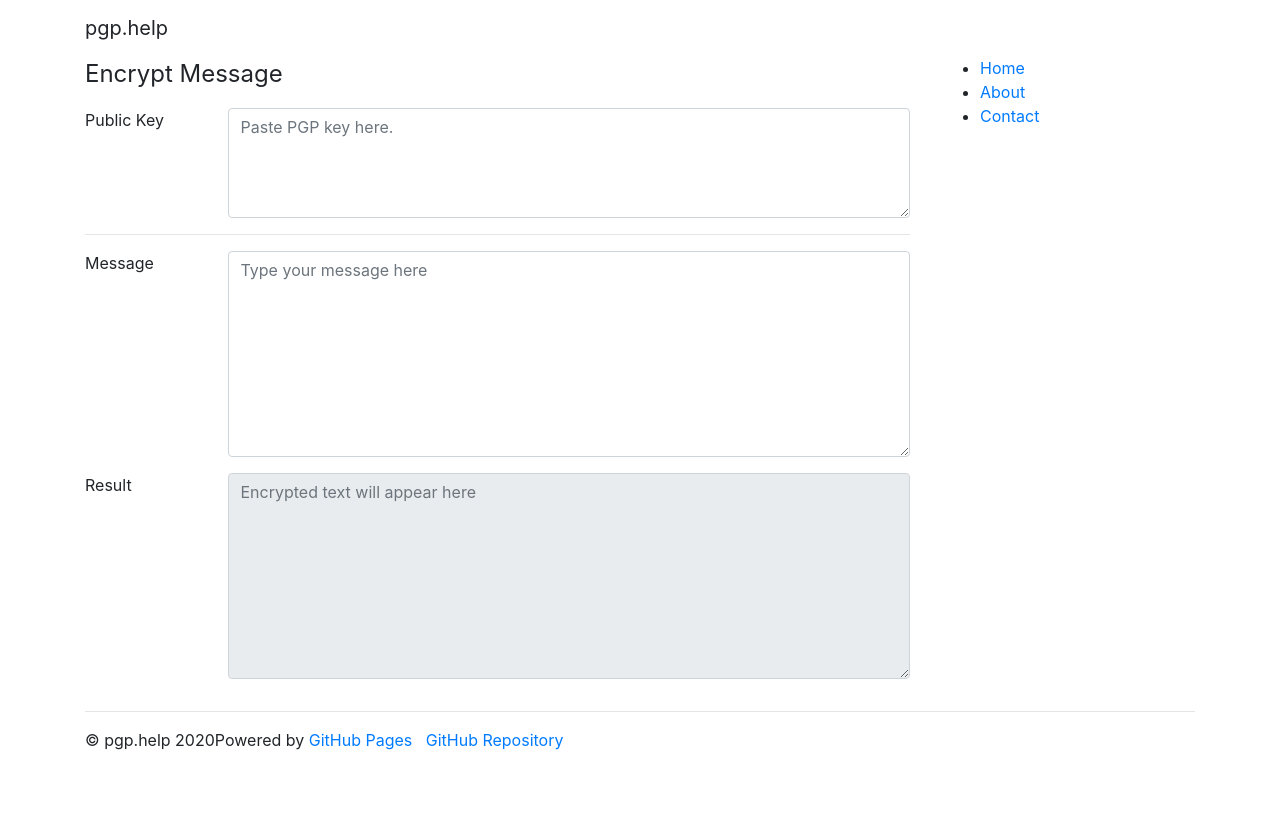
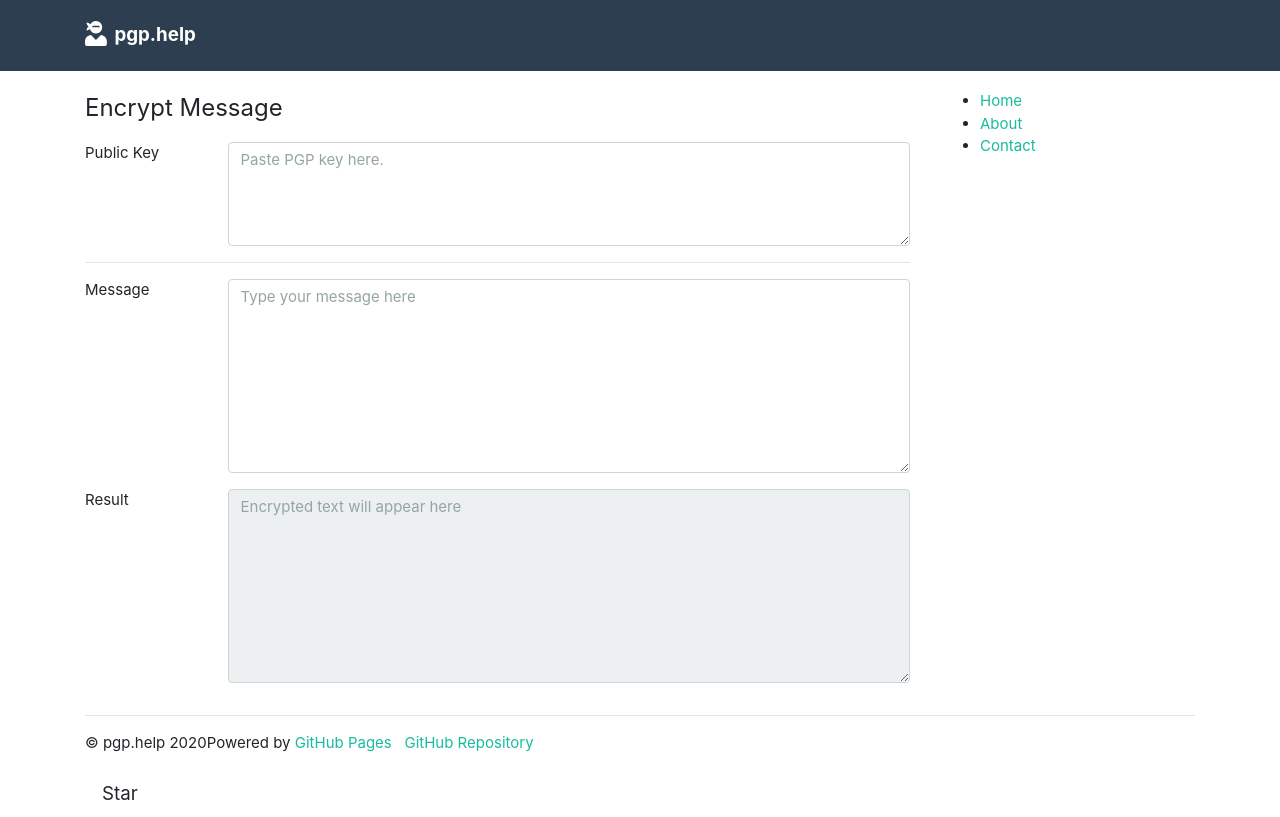
Before and after one commit to Gaff/pgp.react, a React (Create React App) app: page / in a window 1280 px wide. Built offline with nearby package versions, Linux system fonts and the light colour scheme.

Commit message:
Gui work.

```diff
--- a/package.json
+++ b/package.json
@@ -3,6 +3,10 @@
   "version": "0.1.0",
   "private": true,
   "dependencies": {
+    "@fortawesome/fontawesome-svg-core": "^1.2.28",
+    "@fortawesome/free-brands-svg-icons": "^5.13.0",
+    "@fortawesome/free-solid-svg-icons": "^5.13.0",
+    "@fortawesome/react-fontawesome": "^0.1.9",
     "@testing-library/jest-dom": "^4.2.4",
     "@testing-library/react": "^9.5.0",
     "@testing-library/user-event": "^7.2.1",
@@ -16,6 +20,7 @@
     "@types/react-router-dom": "^5.1.5",
     "awesome-debounce-promise": "^2.1.0",
     "bootstrap": "^4.4.1",
+    "bootswatch": "^4.5.0",
     "npm-watch": "^0.6.0",
     "openpgp": "^4.10.4",
     "react": "^16.13.1",
--- a/public/index.html
+++ b/public/index.html
@@ -17,9 +17,9 @@
     <link rel="manifest" href="%PUBLIC_URL%/manifest.json" />
     <title>React App</title>
   </head>
-  <body>
+  <body id=root>
     <noscript>You need to enable JavaScript to run this app.</noscript>
-    <div id="root"></div>
+
     <!--
       This HTML file is a template.
       If you open it directly in the browser, you will see an empty page.
--- a/src/App.css
+++ b/src/App.css
@@ -1,3 +1,7 @@
+body {
+ padding-top:90px
+}
+
 .App {
   text-align: center;
 }
--- a/src/App.tsx
+++ b/src/App.tsx
@@ -1,17 +1,19 @@
-import React from 'react';
+import React, { Fragment } from 'react';
 import './App.css';
 import { Route } from 'react-router-dom';
 import { Main } from './Main'
 import { Intro } from './Intro'
 import { Sidebar } from './Sidebar'
+import { FontAwesomeIcon } from '@fortawesome/react-fontawesome'
+import { faUserNinja } from '@fortawesome/free-solid-svg-icons'
 
 function App() {
   return (
-      <div>
-        <header className="navbar navbar-default navbar-fixed-top">
+      <Fragment>
+        <header className="navbar navbar-expand-lg fixed-top navbar-dark bg-primary">
           <div className="container">
             <div className="navbar-header">
-              <div className="navbar-brand">pgp.help</div>
+              <div className="navbar-brand"><FontAwesomeIcon className="d-inline-block" size="lg" pull="left" icon={faUserNinja}/><strong>pgp.help</strong></div>
             </div>
           </div>
         </header>
@@ -31,8 +33,11 @@ function App() {
               <span className="pull-right">Powered by <a href="http://pages.github.com">GitHub Pages</a> &nbsp; <a href="https://github.com/Gaff/pgp.help/tree/gh-pages">GitHub Repository</a> &nbsp;</span>
             </p>
           </footer>
+          <button type="button" className="btn btn-default btn-lg">
+            <span className="glyphicon glyphicon-star" aria-hidden="true"></span> Star
+          </button>
         </div>
-      </div>
+      </Fragment>
   );
 }
 
--- a/src/Main.tsx
+++ b/src/Main.tsx
@@ -2,6 +2,8 @@ import React, { Fragment } from 'react';
 import { Form, Collapse, Button } from 'react-bootstrap';
 import { key }  from 'openpgp'
 import { doPgpWork, parseKey, WorkResult } from './pgpwork'
+import { FontAwesomeIcon } from '@fortawesome/react-fontawesome'
+import { faChevronUp, faChevronDown } from '@fortawesome/free-solid-svg-icons'
 
 const selectAllText = (event: any) => {
     event.target.select();
@@ -53,10 +55,8 @@ function KeyInfo(props: KeyInfo) {
             {
                 getKey.keys.length !== 0 &&
                     <Button className="col-sm-10 offset-sm-2 text-left" variant='link' onClick={()=>setShowKeyDetails(!showKeyDetails)}>
-                    {showKeyDetails ? 'Hide' : 'Show'} key details
-                        <span className="pull-left">
-                            <i className="glyphicon glyphicon-chevron-down"/>
-                        </span>
+                        <FontAwesomeIcon className="d-inline-block align-center" icon={showKeyDetails ? faChevronUp : faChevronDown}/>
+                        {showKeyDetails ? 'Hide' : 'Show'} key details
                     </Button>
             }
             </div>
--- a/src/index.tsx
+++ b/src/index.tsx
@@ -1,6 +1,7 @@
-import 'bootstrap/dist/css/bootstrap.min.css';
 import React from 'react';
 import ReactDOM from 'react-dom';
+//import 'bootstrap/dist/css/bootstrap.min.css';
+import 'bootswatch/dist/flatly/bootstrap.min.css';
 import './index.css';
 import { BrowserRouter } from 'react-router-dom';
 import App from './App';
```
Also changed, not shown: 1 other file (tests, documents, lock files or other folders).
